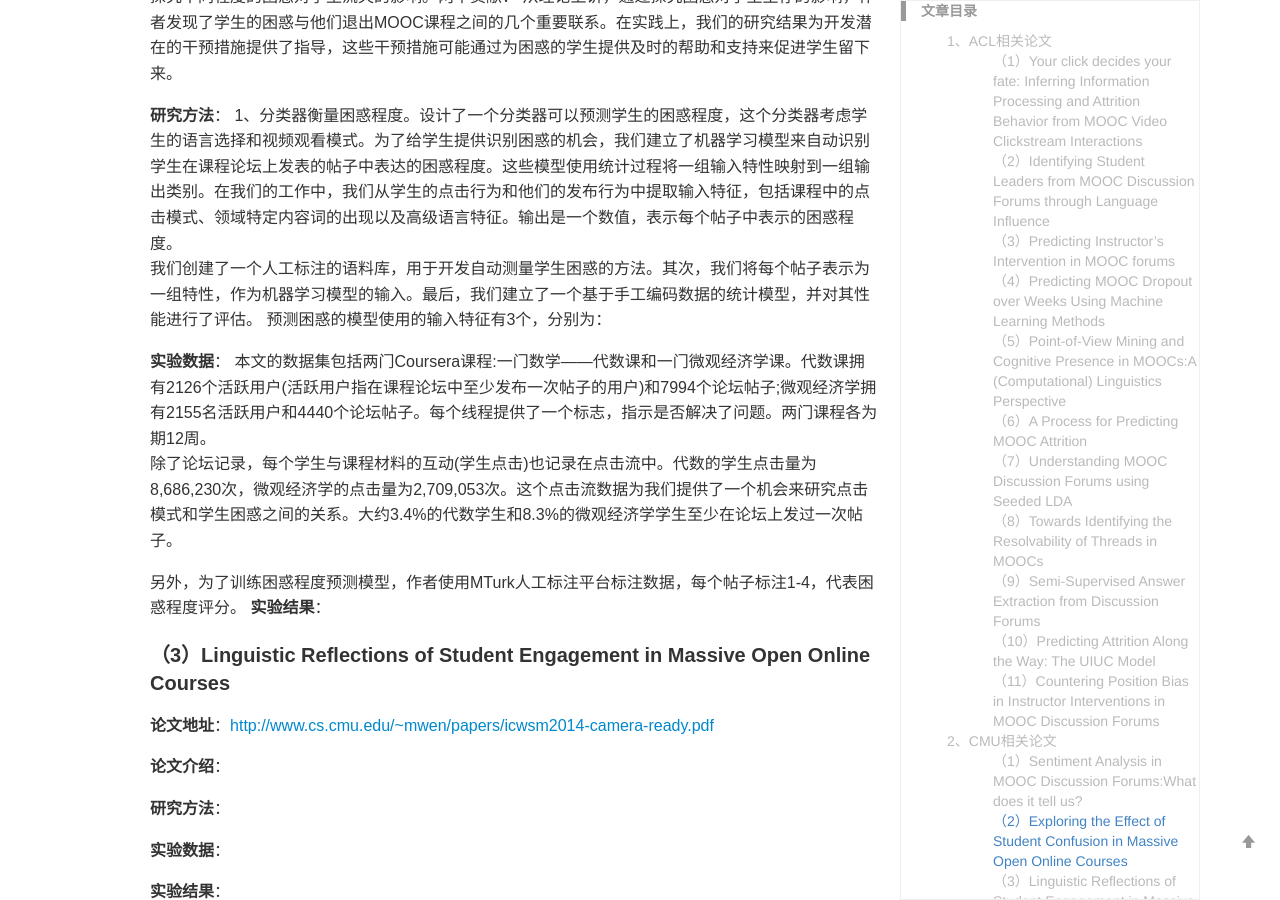
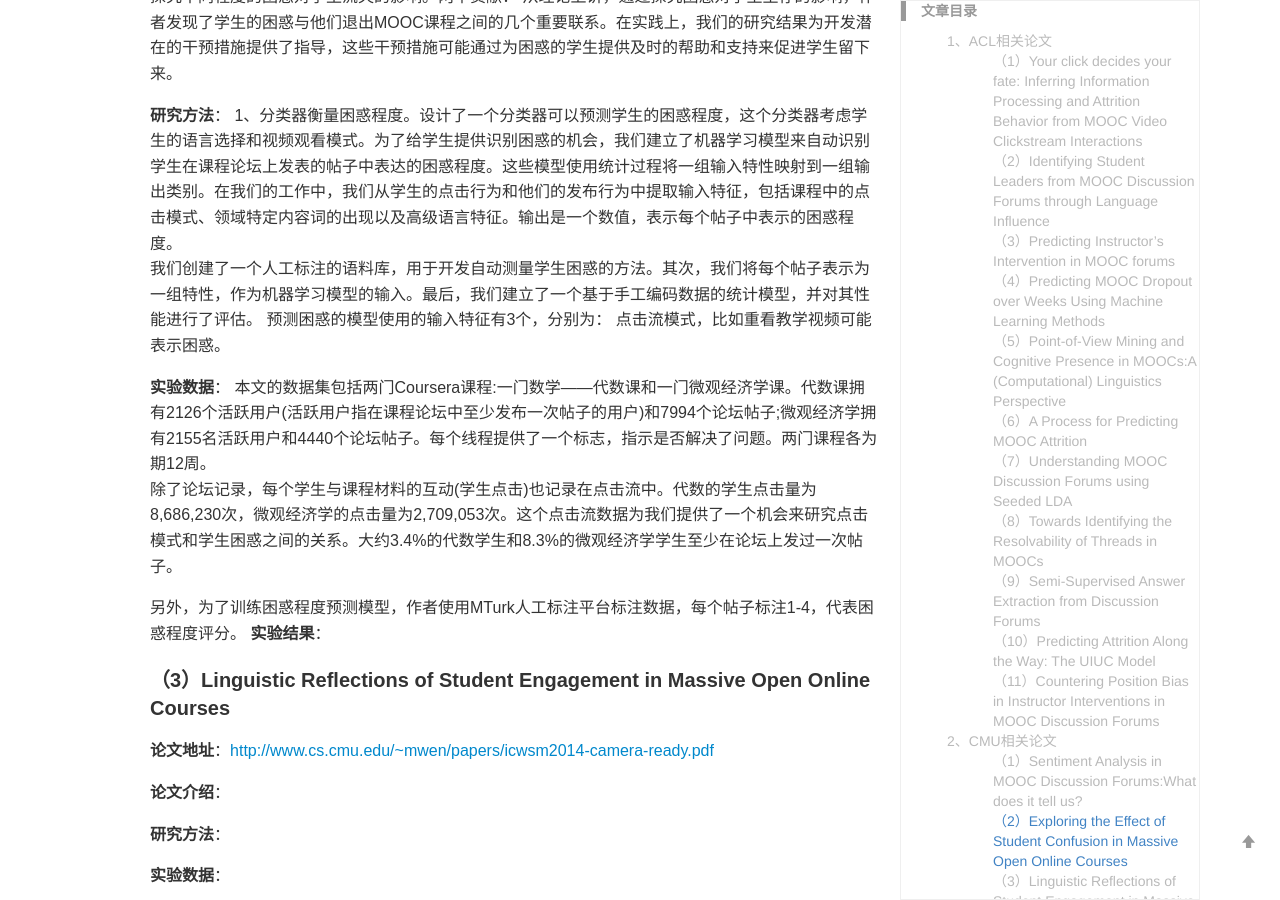
Before and after one commit to yuanmingchen/yuanmingchen.github.io, a Jekyll site: the page built from _posts/2019-04-19-online course nlp paper survey 2.md, in a window 1280 px wide and 900 px high, scrolled down 5893 px. Built offline with Jekyll 4.4.1, drawn with Linux system fonts in a browser that asks for light colours; formulas are drawn with MathJax 3; comment, search, counter and statistics services are not loaded.

Commit message:
Updates _posts/2019-04-19-online course nlp paper survey 2.md
Auto commit by GitBook Editor

```diff
--- a/_posts/2019-04-19-online course nlp paper survey 2.md
+++ b/_posts/2019-04-19-online course nlp paper survey 2.md
@@ -159,7 +159,7 @@ $P(w)$表示情感词$w$在评论中出现的概率，$P(TopicKeyword)$表示当
 1、分类器衡量困惑程度。设计了一个分类器可以预测学生的困惑程度，这个分类器考虑学生的语言选择和视频观看模式。为了给学生提供识别困惑的机会，我们建立了机器学习模型来自动识别学生在课程论坛上发表的帖子中表达的困惑程度。这些模型使用统计过程将一组输入特性映射到一组输出类别。在我们的工作中，我们从学生的点击行为和他们的发布行为中提取输入特征，包括课程中的点击模式、领域特定内容词的出现以及高级语言特征。输出是一个数值，表示每个帖子中表示的困惑程度。
 我们创建了一个人工标注的语料库，用于开发自动测量学生困惑的方法。其次，我们将每个帖子表示为一组特性，作为机器学习模型的输入。最后，我们建立了一个基于手工编码数据的统计模型，并对其性能进行了评估。
 预测困惑的模型使用的输入特征有3个，分别为：
-
+点击流模式，比如重看教学视频可能表示困惑。
 
 **实验数据**：
 本文的数据集包括两门Coursera课程:一门数学——代数课和一门微观经济学课。代数课拥有2126个活跃用户(活跃用户指在课程论坛中至少发布一次帖子的用户)和7994个论坛帖子;微观经济学拥有2155名活跃用户和4440个论坛帖子。每个线程提供了一个标志，指示是否解决了问题。两门课程各为期12周。
```
